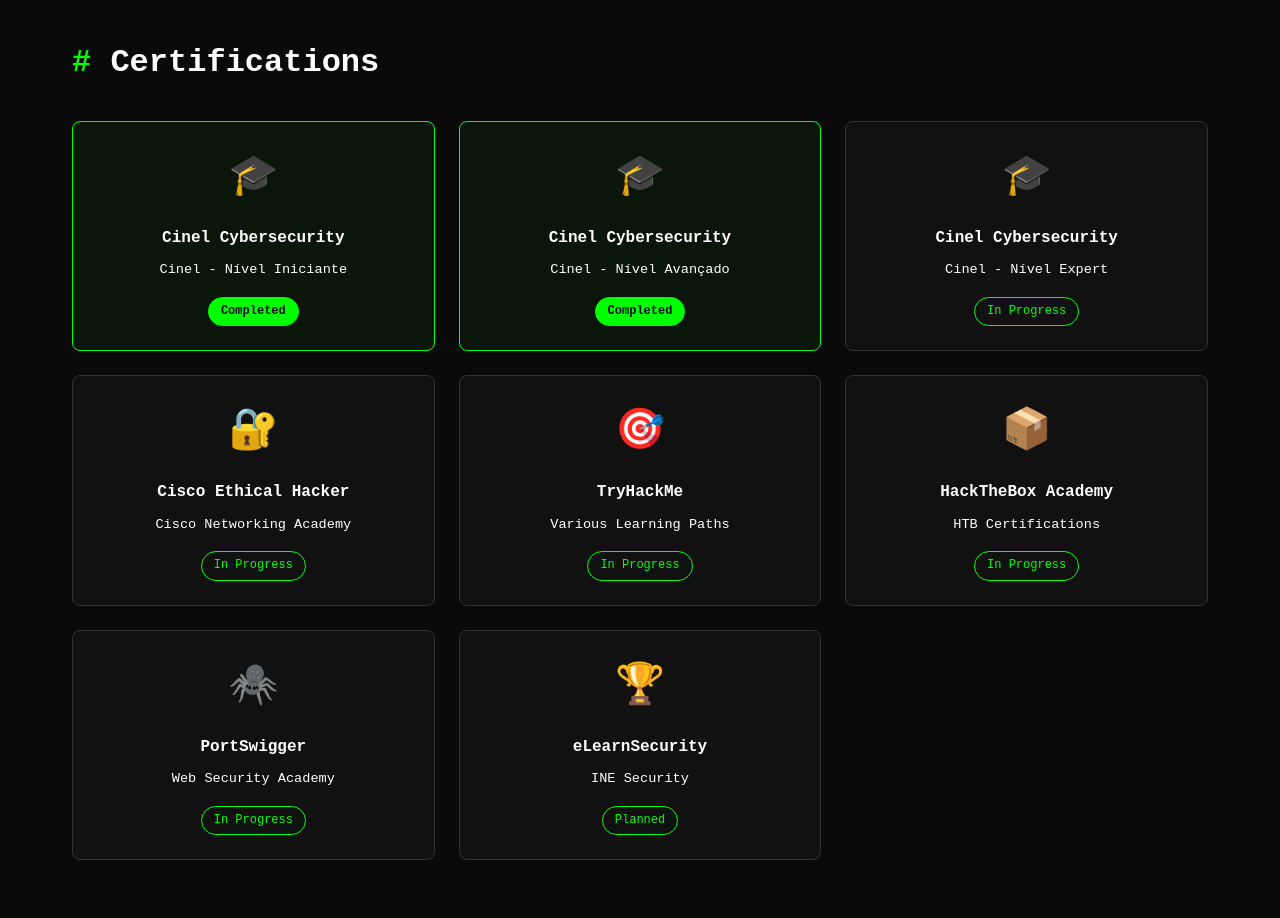
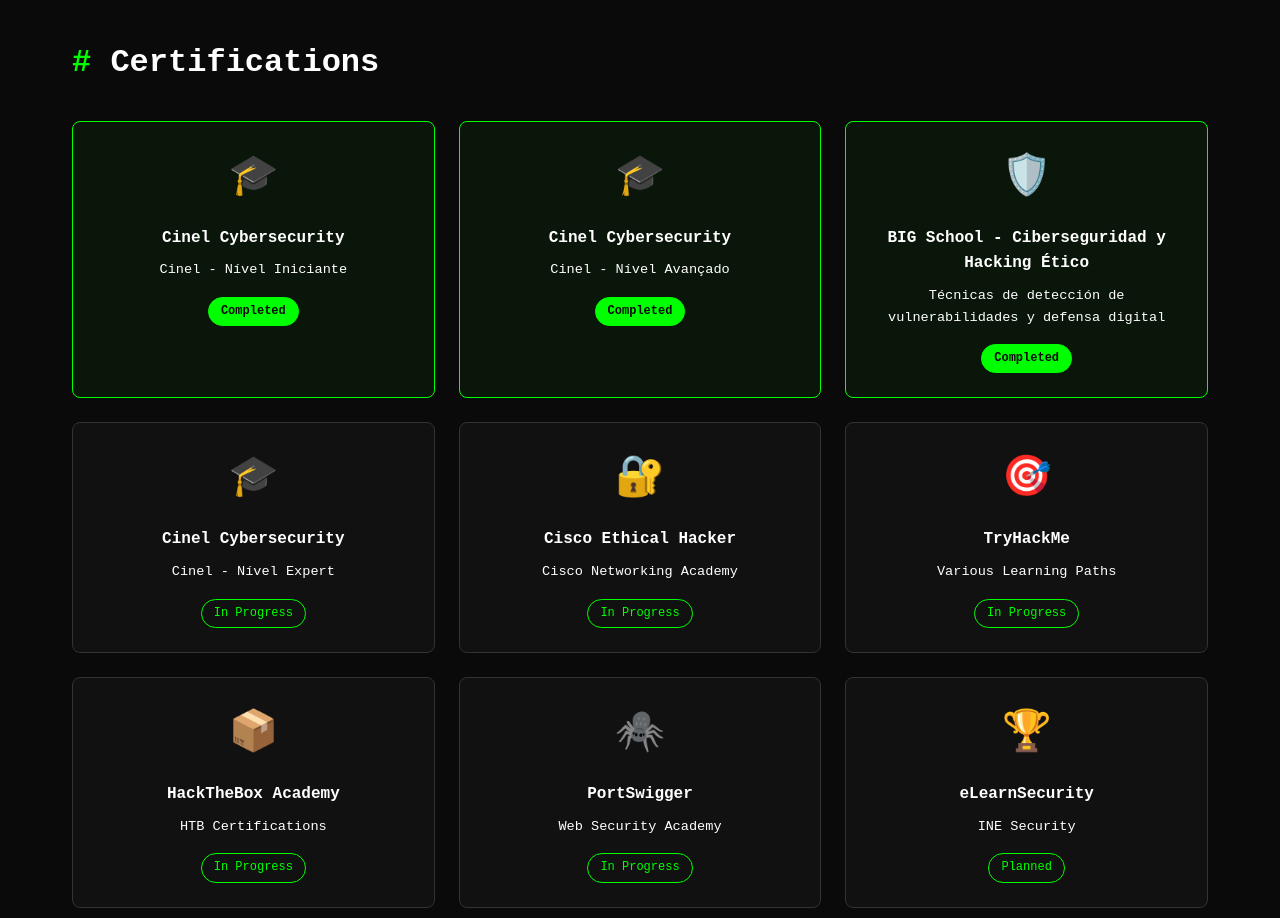
Before and after one commit to HSMTFPS/LayerZeppelin, a plain HTML site: page index.html in a window 1280 px wide. Shown: the part 4120-5038 px from the top of the page. Drawn offline with Linux system fonts and the light colour scheme.

Commit message:
Add BIG School Ciberseguridad y Hacking Ético certification

```diff
--- a/index.html
+++ b/index.html
@@ -304,6 +304,12 @@
           <div class="cert-icon" aria-hidden="true">🎓</div>
           <h3>Cinel Cybersecurity</h3>
           <p class="cert-issuer">Cinel - Nível Avançado</p>
+          <span class="cert-status completed">Completed</span>
+        </div>
+        <div class="cert-card cert-completed" role="listitem">
+          <div class="cert-icon" aria-hidden="true">🛡️</div>
+          <h3>BIG School - Ciberseguridad y Hacking Ético</h3>
+          <p class="cert-issuer">Técnicas de detección de vulnerabilidades y defensa digital</p>
           <span class="cert-status completed">Completed</span>
         </div>
         <div class="cert-card" role="listitem">
```
